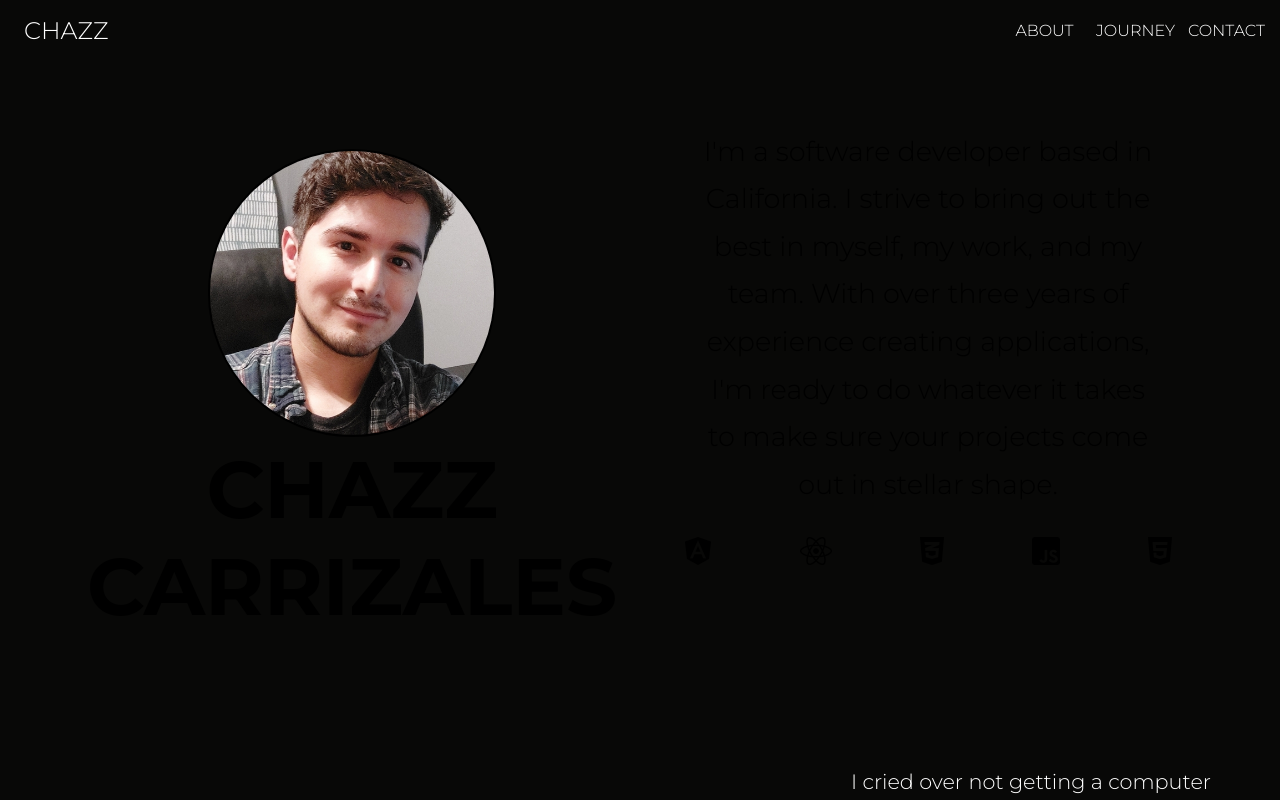
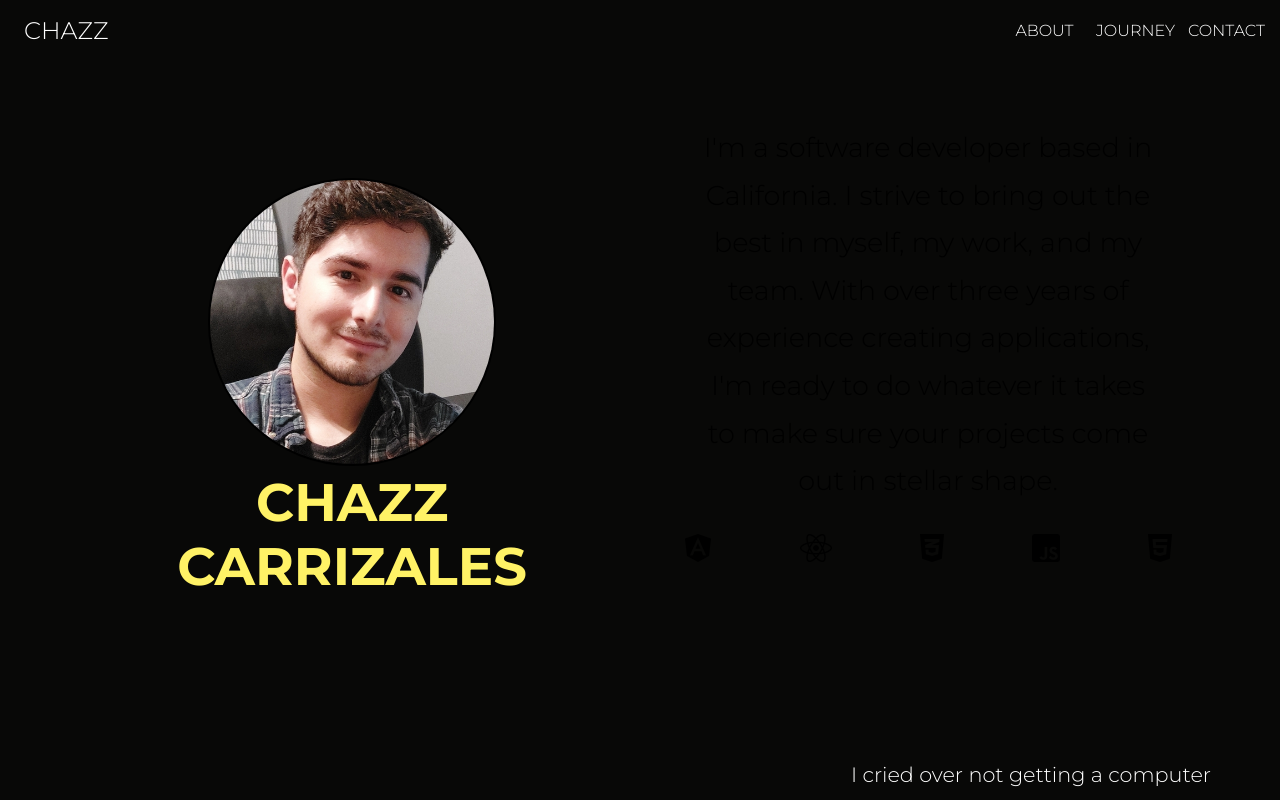
Before and after one commit to czcarrizales/react-portfolio, a React (Create React App) app: page / in a window 1280 px wide. Shown: the top 800 px of the page. Built offline with nearby package versions, Linux system fonts and the light colour scheme.

Commit message:
change hero h1 color

```diff
--- a/src/css/Hero.css
+++ b/src/css/Hero.css
@@ -47,13 +47,14 @@
     padding: 0 1em;
 }
 
-h1 {
+.hero-container h1 {
     display: flex;
     justify-content: center;
     align-items: center;
     font-size: 3.3rem;
     margin-left: .5em;
     margin-right: .5em;
+    color: #FFF266;
 }
 
 .hero-text h2 {
```
